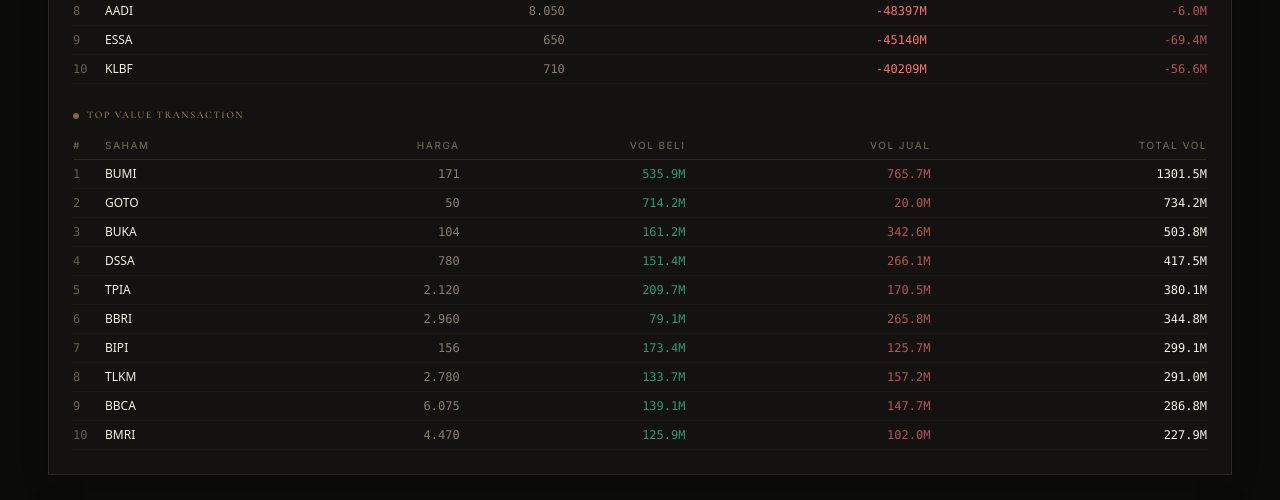
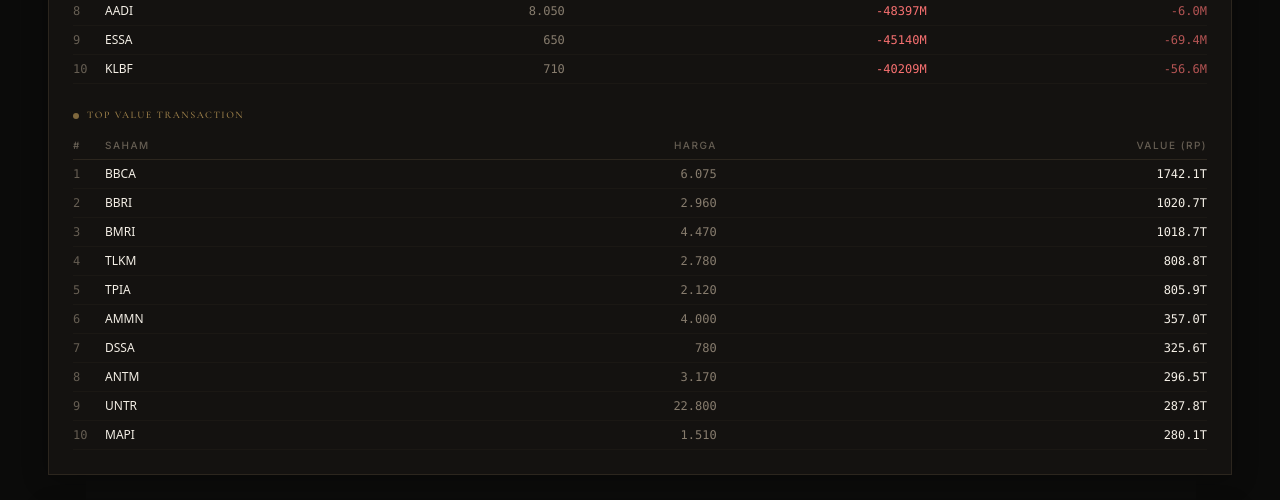
Before and after one commit to broden101/portfolio, a Next.js app: page /playbook/ihsg in a window 1280 px wide. Shown: the part 2300-2800 px from the top of the page. Built offline with nearby package versions, Linux system fonts and the light colour scheme; no server answers.

Commit message:
fix(ihsg): Top Value Transaction sorted by Rupiah value, not volume

```diff
--- a/app/playbook/ihsg/page.tsx
+++ b/app/playbook/ihsg/page.tsx
@@ -258,7 +258,7 @@
     const unique = Array.from(uniqueMap.values());
     const topBuy = [...unique].sort((a, b) => b.net_value - a.net_value).slice(0, 10);
     const topSell = [...unique].sort((a, b) => a.net_value - b.net_value).slice(0, 10);
-    const topActive = [...unique].sort((a, b) => (b.total_buy_volume + b.total_sell_volume) - (a.total_buy_volume + a.total_sell_volume)).slice(0, 10);
+    const topActive = [...unique].sort((a, b) => ((b.total_buy_volume + b.total_sell_volume) * b.close_price) - ((a.total_buy_volume + a.total_sell_volume) * a.close_price)).slice(0, 10);
     return { topBuy, topSell, topActive };
   }, [ff]);
 
@@ -662,9 +662,7 @@
                           <th className="text-left text-[#B8AA96]/50 text-[10px] tracking-[0.15em] uppercase py-1.5 font-medium w-8">#</th>
                           <th className="text-left text-[#B8AA96]/50 text-[10px] tracking-[0.15em] uppercase py-1.5 font-medium">Saham</th>
                           <th className="text-right text-[#B8AA96]/50 text-[10px] tracking-[0.15em] uppercase py-1.5 font-medium">Harga</th>
-                          <th className="text-right text-[#B8AA96]/50 text-[10px] tracking-[0.15em] uppercase py-1.5 font-medium">Vol Beli</th>
-                          <th className="text-right text-[#B8AA96]/50 text-[10px] tracking-[0.15em] uppercase py-1.5 font-medium">Vol Jual</th>
-                          <th className="text-right text-[#B8AA96]/50 text-[10px] tracking-[0.15em] uppercase py-1.5 font-medium">Total Vol</th>
+                          <th className="text-right text-[#B8AA96]/50 text-[10px] tracking-[0.15em] uppercase py-1.5 font-medium">Value (Rp)</th>
                         </tr>
                       </thead>
                       <tbody className="font-mono">
@@ -673,9 +671,7 @@
                             <td className="py-1.5 text-[#B8AA96]/50">{i + 1}</td>
                             <td className="py-1.5 text-[#F4EFE6] font-sans font-medium">{s.stock_code}</td>
                             <td className="py-1.5 text-right text-[#B8AA96]/70">{s.close_price > 0 ? s.close_price.toLocaleString("id-ID") : "—"}</td>
-                            <td className="py-1.5 text-right text-emerald-400/70">{(s.total_buy_volume / 1e6).toFixed(1)}M</td>
-                            <td className="py-1.5 text-right text-red-400/70">{(s.total_sell_volume / 1e6).toFixed(1)}M</td>
-                            <td className="py-1.5 text-right text-[#F4EFE6] font-medium">{((s.total_buy_volume + s.total_sell_volume) / 1e6).toFixed(1)}M</td>
+                            <td className="py-1.5 text-right text-[#F4EFE6] font-medium">{(((s.total_buy_volume + s.total_sell_volume) * s.close_price) / 1e9).toFixed(1)}T</td>
                           </tr>
                         ))}
                       </tbody>
```
